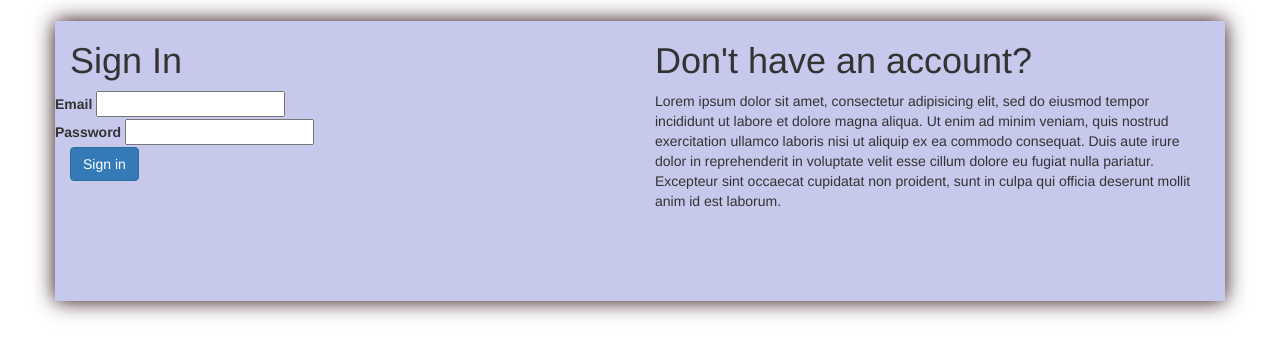
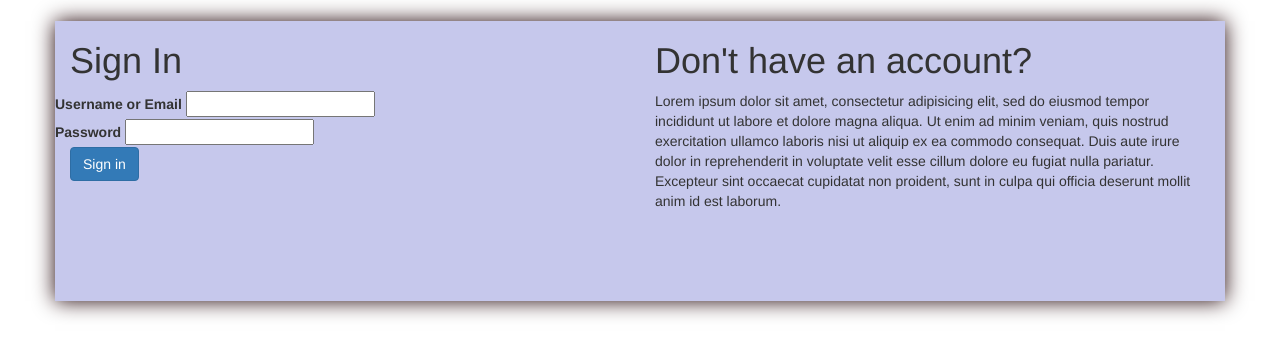
Before and after one commit to michaelkelly322/CreativeUncommon, a Rails app: page /signin in a window 1280 px wide. Shown: the part 109-466 px from the top of the page. Run offline with Rails 7, Linux system fonts and the light colour scheme; style sheets or scripts are compiled from the project's sources; some libraries are stand-ins or nearby versions.

Commit message:
Changed login field name to Username or Email

```diff
--- a/app/views/sessions/new.html.erb
+++ b/app/views/sessions/new.html.erb
@@ -6,7 +6,7 @@
 
 		<%= form_for(:session, url: sessions_path) do |f|%>
 			<div class="form-row">
-				<%= f.label :email %>
+				<%= f.label :email, "Username or Email" %>
 				<%= f.text_field :email %>
 			</div>
 			<div class="form-row">
```
